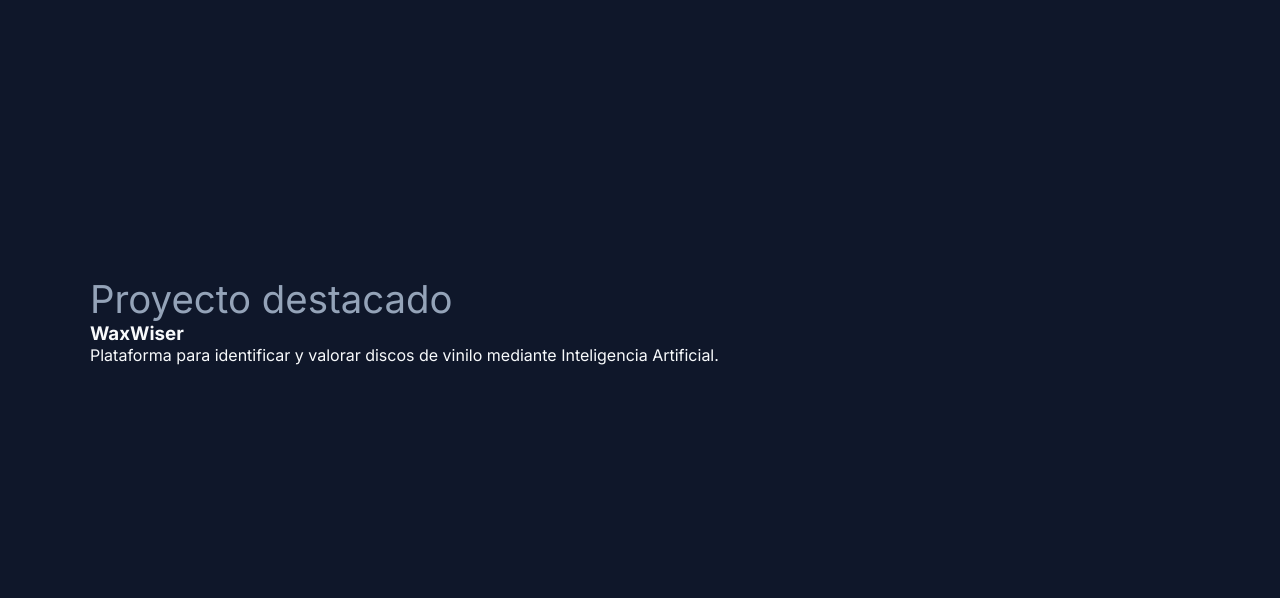
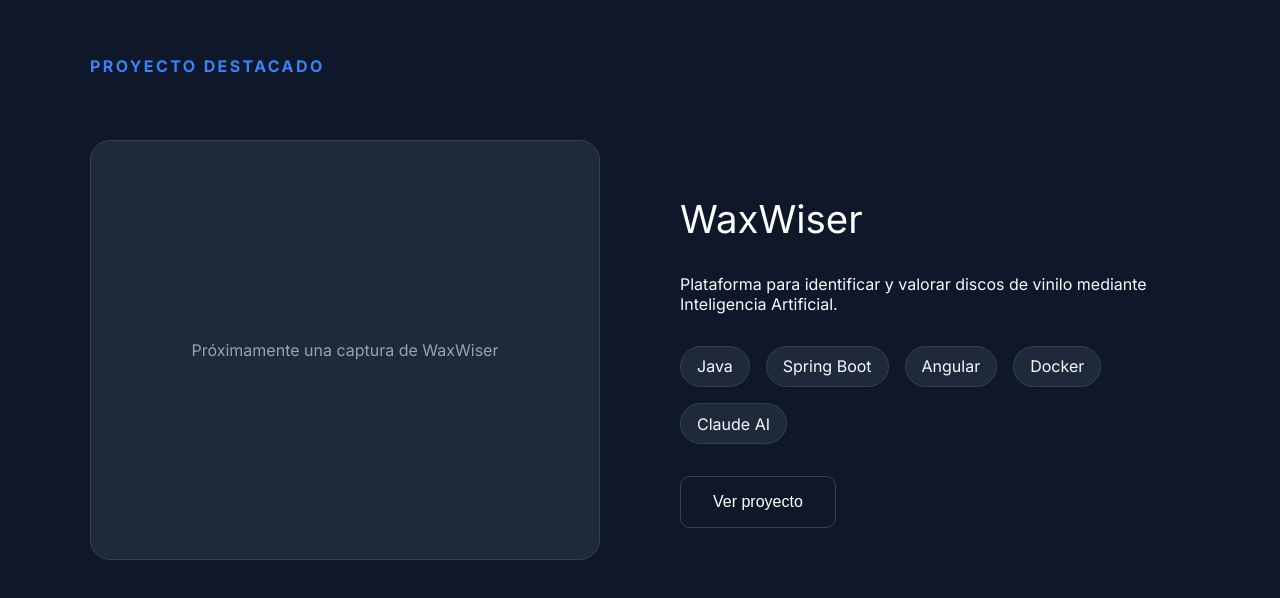
Before and after one commit to elcasier87/portfolio, an Angular app: page / in a window 1280 px wide. Shown: the part 972-1570 px from the top of the page. Built offline with nearby package versions, Linux system fonts and the light colour scheme.

Commit message:
feat(home): build initial portfolio landing page and featured-project

```diff
--- a/src/app/pages/home/home.html
+++ b/src/app/pages/home/home.html
@@ -69,13 +69,43 @@
 
   <section id="featured-project">
 
-    <h2>Proyecto destacado</h2>
+    <p class="section-title">
+      PROYECTO DESTACADO
+    </p>
 
-    <h3>WaxWiser</h3>
+    <div class="project">
 
-    <p>
-      Plataforma para identificar y valorar discos de vinilo mediante Inteligencia Artificial.
-    </p>
+      <div class="project-image">
+
+        Próximamente una captura de WaxWiser
+
+      </div>
+
+      <div class="project-info">
+
+        <h2>WaxWiser</h2>
+
+        <p>
+          Plataforma para identificar y valorar discos de vinilo mediante Inteligencia Artificial.
+        </p>
+
+        <div class="tech-list">
+
+          <span>Java</span>
+          <span>Spring Boot</span>
+          <span>Angular</span>
+          <span>Docker</span>
+          <span>Claude AI</span>
+
+        </div>
+
+        <button>
+          Ver proyecto
+        </button>
+
+      </div>
+
+    </div>
 
   </section>
 
--- a/src/app/pages/home/home.scss
+++ b/src/app/pages/home/home.scss
@@ -200,3 +200,81 @@
     color:white;
 
 }
+
+.section-title{
+
+    color:#3b82f6;
+
+    font-weight:700;
+
+    letter-spacing:.15rem;
+
+    text-transform:uppercase;
+
+    margin-bottom:4rem;
+
+}
+
+.project{
+
+    display:grid;
+
+    grid-template-columns:1fr 1fr;
+
+    gap:5rem;
+
+    align-items:center;
+
+}
+
+.project-image{
+
+    background:#1e293b;
+
+    border:1px solid #334155;
+
+    border-radius:20px;
+
+    height:420px;
+
+    display:flex;
+
+    justify-content:center;
+
+    align-items:center;
+
+    color:#94a3b8;
+
+}
+
+.project-info h2{
+
+    color:white;
+
+    margin-bottom:2rem;
+
+}
+
+.tech-list{
+
+    display:flex;
+
+    flex-wrap:wrap;
+
+    gap:1rem;
+
+    margin:2rem 0;
+
+}
+
+.tech-list span{
+
+    background:#1e293b;
+
+    border:1px solid #334155;
+
+    border-radius:999px;
+
+    padding:.6rem 1rem;
+
+}
```
